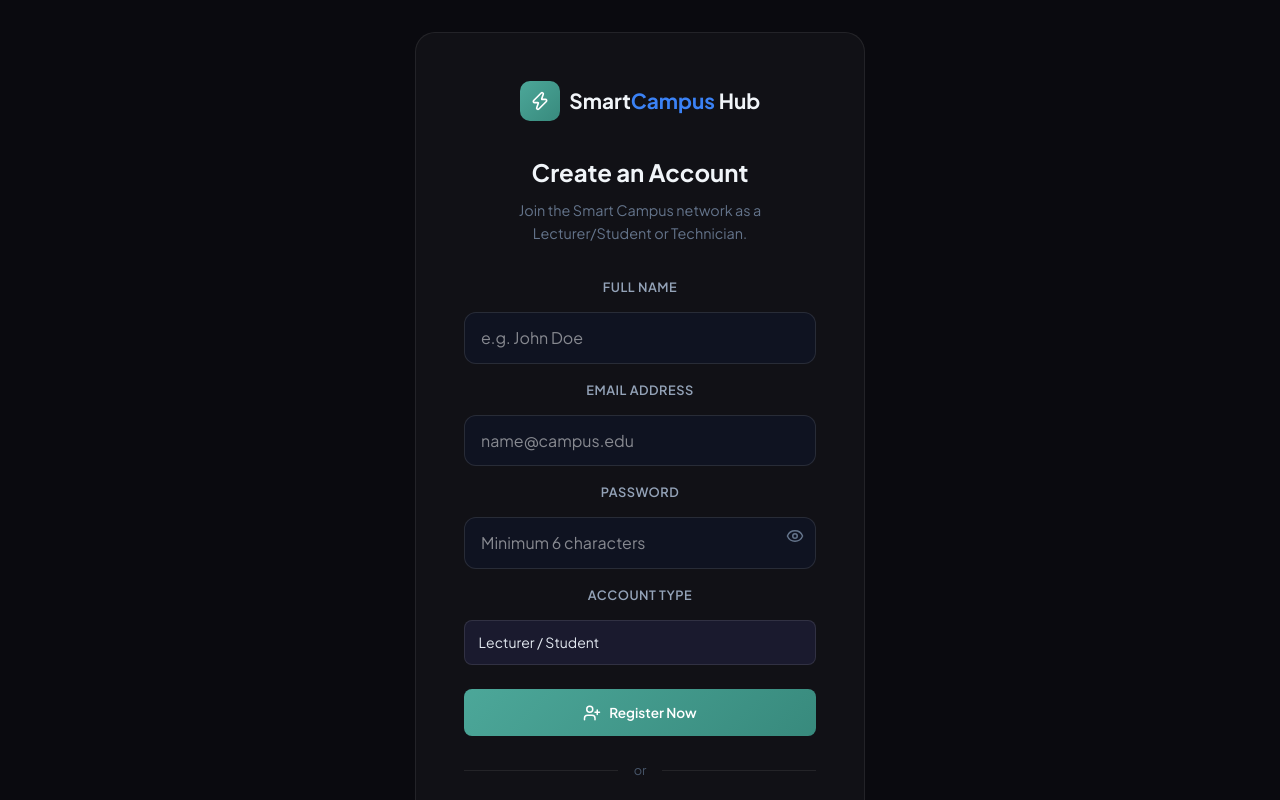
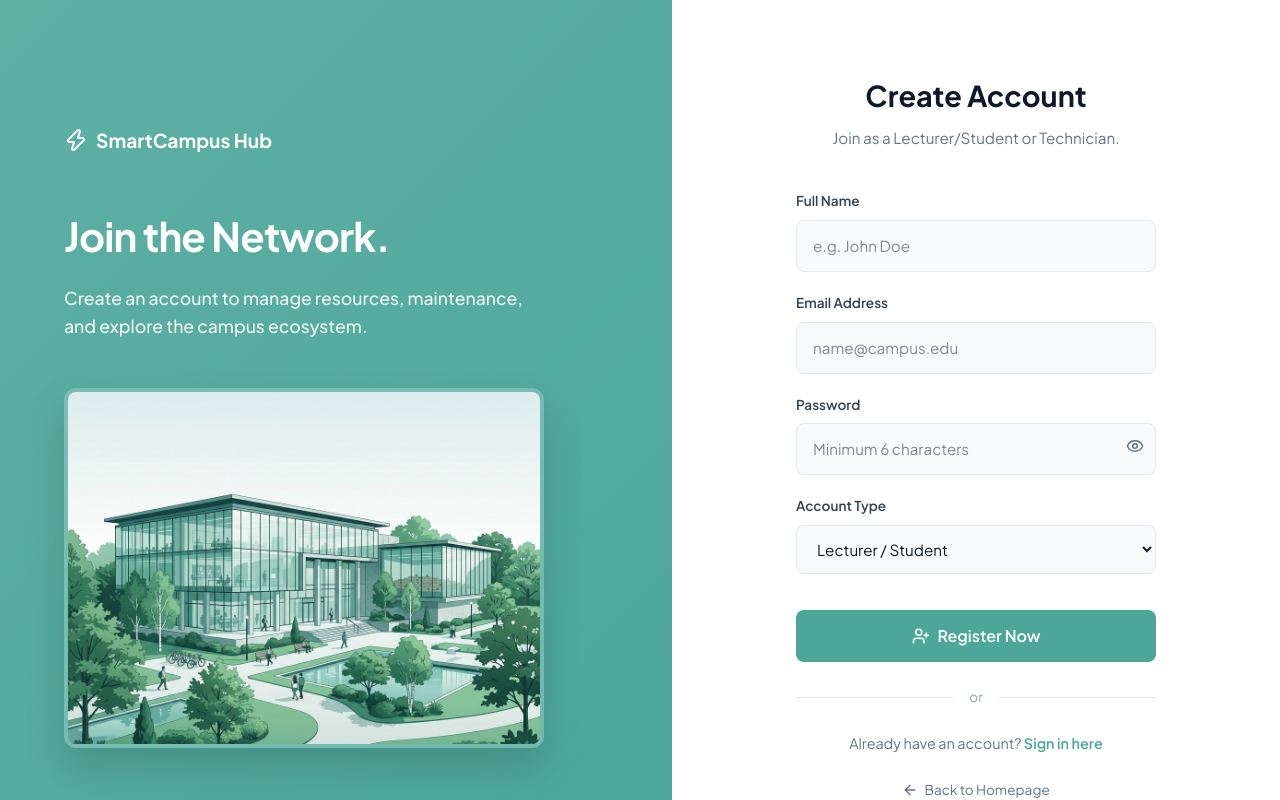
Before and after one commit to Janith854/it3030-paf-2026-smart-campus-group83, a React (Vite) app in the folder frontend/: page /register in a window 1280 px wide. Shown: the top 800 px of the page. Built offline with nearby package versions, Linux system fonts and the light colour scheme.

Commit message:
feat(auth): apply new split screen design to RegisterPage

```diff
--- a/frontend/src/pages/RegisterPage.jsx
+++ b/frontend/src/pages/RegisterPage.jsx
@@ -46,19 +46,25 @@ export default function RegisterPage() {
   };
 
   return (
-    <div className="login-page">
-      <div className="login-card" style={{ maxWidth: '450px' }}>
-        <div className="login-card__logo">
-          <div className="login-card__logo-icon">
-            <Zap size={20} color="#fff" />
+    <div className="auth-split-page">
+      <div className="auth-left">
+        <div className="auth-left__content">
+          <div style={{ display: 'flex', alignItems: 'center', gap: '0.5rem', marginBottom: '3rem', fontSize: '1.2rem', fontWeight: 700 }}>
+            <Zap size={24} color="#fff" />
+            <span>SmartCampus Hub</span>
           </div>
-          <span>Smart<span style={{ color: '#3b82f6' }}>Campus</span> Hub</span>
+          <h1 className="auth-left__title">Join the Network.</h1>
+          <p className="auth-left__subtitle">
+            Create an account to manage resources, maintenance, and explore the campus ecosystem.
+          </p>
+          <img src={authIllustration} alt="Smart Campus" className="auth-left__image" />
+        </div>
       </div>
 
-        <h1 className="login-card__title">Create an Account</h1>
-        <p className="login-card__subtitle">
-          Join the Smart Campus network as a Lecturer/Student or Technician.
-        </p>
+      <div className="auth-right">
+        <div className="auth-card">
+          <h2 className="auth-card__title">Create Account</h2>
+          <p className="auth-card__subtitle">Join as a Lecturer/Student or Technician.</p>
 
           {error && <div className="login-card__error">{error}</div>}
 
@@ -70,40 +76,38 @@ export default function RegisterPage() {
               padding: '0.75rem 1rem',
               borderRadius: '8px',
               fontSize: '0.875rem',
-            textAlign: 'center'
+              textAlign: 'center',
+              marginBottom: '1rem'
             }}>
               ✅ Account created! Redirecting to sign in...
             </div>
           )}
 
-        <form onSubmit={handleRegister} style={{ display: 'flex', flexDirection: 'column', gap: '1rem', marginTop: '1.5rem' }}>
-          <div className="form-group" style={{ marginBottom: 0 }}>
-             <label>Full Name</label>
-             <input type="text" required className="form-input" placeholder="e.g. John Doe" value={formData.name} onChange={e => setFormData({...formData, name: e.target.value})} />
-          </div>
-          <div className="form-group" style={{ marginBottom: 0 }}>
-             <label>Email Address</label>
-             <input type="email" required className="form-input" placeholder="name@campus.edu" value={formData.email} onChange={e => setFormData({...formData, email: e.target.value})} />
-          </div>
-          <div className="form-group" style={{ marginBottom: 0, position: 'relative' }}>
-             <label>Password</label>
+          <form onSubmit={handleRegister}>
+            <label className="auth-form-label">Full Name</label>
+            <input type="text" required className="auth-form-input" placeholder="e.g. John Doe" value={formData.name} onChange={e => setFormData({...formData, name: e.target.value})} />
+
+            <label className="auth-form-label">Email Address</label>
+            <input type="email" required className="auth-form-input" placeholder="name@campus.edu" value={formData.email} onChange={e => setFormData({...formData, email: e.target.value})} />
+
+            <label className="auth-form-label">Password</label>
+            <div style={{ position: 'relative', marginBottom: '1.25rem' }}>
               <input
                 type={showPassword ? 'text' : 'password'}
                 required
-               className="form-input"
+                className="auth-form-input"
                 placeholder="Minimum 6 characters"
                 value={formData.password}
                 onChange={e => setFormData({...formData, password: e.target.value})}
                 minLength={6}
-               style={{ paddingRight: '2.8rem' }}
+                style={{ marginBottom: 0, paddingRight: '2.8rem' }}
               />
               <button
                 type="button"
                 onClick={() => setShowPassword(v => !v)}
                 style={{
-                 position: 'absolute', right: '0.75rem', top: 'calc(50% + 10px)',
-                 transform: 'translateY(-50%)', background: 'none',
-                 border: 'none', cursor: 'pointer', color: '#64748b',
+                  position: 'absolute', right: '0.75rem', top: '0.85rem',
+                  background: 'none', border: 'none', cursor: 'pointer', color: '#64748b',
                   display: 'flex', alignItems: 'center', padding: 0
                 }}
                 tabIndex={-1}
@@ -112,19 +116,18 @@ export default function RegisterPage() {
                 {showPassword ? <EyeOff size={18} /> : <Eye size={18} />}
               </button>
             </div>
-          <div className="form-group" style={{ marginBottom: 0 }}>
-             <label>Account Type</label>
-             <select className="form-select" value={formData.role} onChange={e => setFormData({...formData, role: e.target.value})}>
+
+            <label className="auth-form-label">Account Type</label>
+            <select className="auth-form-input" value={formData.role} onChange={e => setFormData({...formData, role: e.target.value})} style={{ appearance: 'auto', backgroundColor: '#f8fafc', color: '#0f172a' }}>
               <option value="USER">Lecturer / Student</option>
               <option value="TECHNICIAN">Technician</option>
             </select>
-          </div>
 
             <button
               type="submit"
-            className="btn-dashboard btn-dashboard--primary"
-            style={{ padding: '0.8rem', justifyContent: 'center', marginTop: '0.5rem' }}
+              className="auth-btn-primary"
               disabled={loading}
+              style={{ display: 'flex', alignItems: 'center', justifyContent: 'center', gap: '0.5rem', marginTop: '1rem' }}
             >
               {loading ? 'Creating Account...' : (
                 <><UserPlus size={18} /> Register Now</>
@@ -132,17 +135,18 @@ export default function RegisterPage() {
             </button>
           </form>
 
-        <div className="login-card__divider" style={{ margin: '1.5rem 0' }}>or</div>
+          <div className="auth-divider">or</div>
 
           <div style={{ textAlign: 'center', fontSize: '0.9rem', color: '#64748b' }}>
-          Already have an account? <Link to="/login" style={{ color: '#3b82f6', textDecoration: 'none', fontWeight: 600 }}>Sign in here</Link>
+            Already have an account? <Link to="/login" style={{ color: '#4CA799', textDecoration: 'none', fontWeight: 600 }}>Sign in here</Link>
           </div>
 
-        <Link to="/" className="login-card__back" style={{ marginTop: '1.5rem' }}>
+          <Link to="/" className="login-card__back" style={{ marginTop: '1.5rem', display: 'flex', justifyContent: 'center' }}>
             <ArrowLeft size={16} />
             Back to Homepage
           </Link>
         </div>
       </div>
+    </div>
   );
 }
```
Lines whose indentation alone changed are shown as unchanged.
